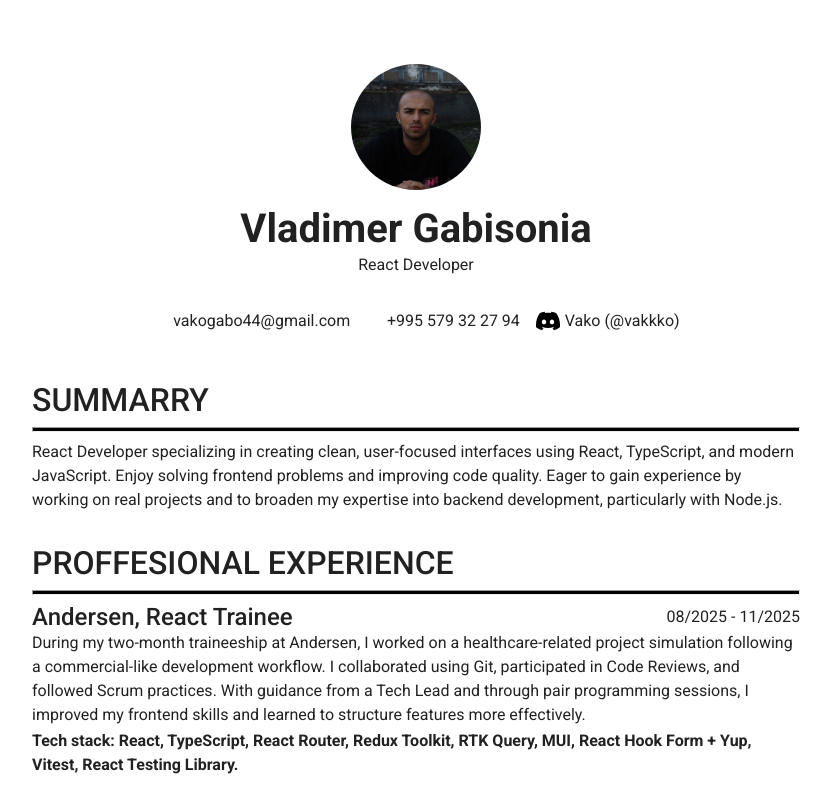
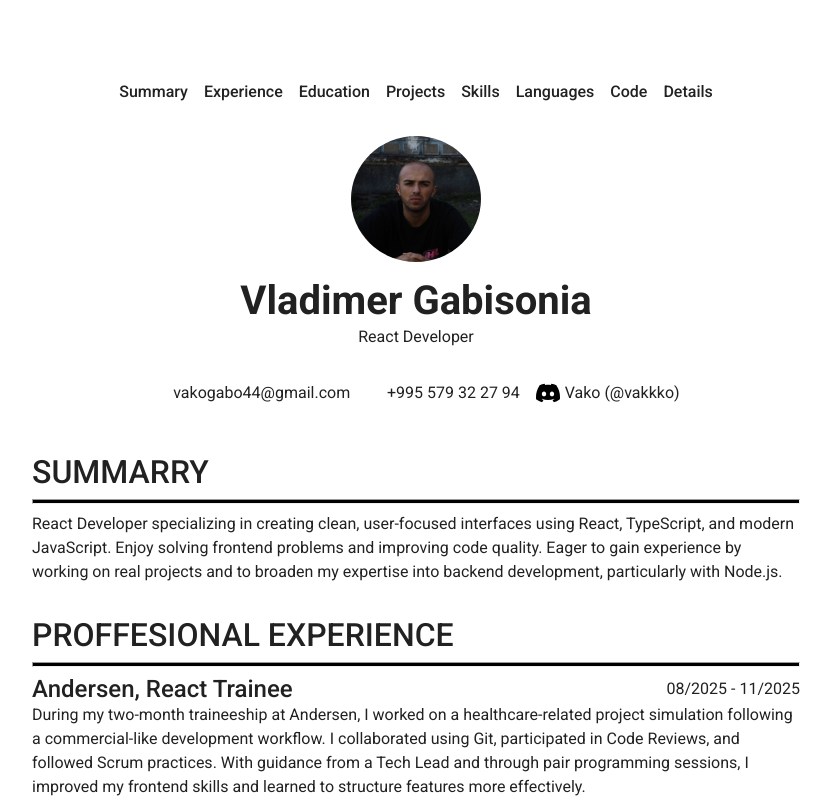
Before and after one commit to vakkko/rsschool-cv, a React (Vite) app in the folder cv/: page / in a window 1280 px wide. Shown: the top 800 px of the page, without its empty margins (224-1055 px from the left). Built offline with nearby package versions, Linux system fonts and the light colour scheme; some icons are missing.

Commit message:
feat: add semantic nav element for page navigation

```diff
--- a/cv/src/components/Footer/Footer.styles.ts
+++ b/cv/src/components/Footer/Footer.styles.ts
@@ -8,7 +8,7 @@ export const footerContentStyles: SxProps<Theme> = {
     width: "20rem",
   },
 
-  "& > nav > ul": {
+  "& > ul": {
     display: "flex",
     flexDirection: "column",
     gap: "0.5rem",
--- a/cv/src/components/Footer/Footer.tsx
+++ b/cv/src/components/Footer/Footer.tsx
@@ -11,9 +11,8 @@ import { footerContentStyles, linkStyle, yearStyles } from "./Footer.styles";
 
 const Footer: React.FC = () => {
   return (
-    <Box component={"footer"} sx={footerContentStyles}>
+    <Box id="details" component={"footer"} sx={footerContentStyles}>
       <SectionHeader title="DETAILS " />
-      <Box component={"nav"}>
       <Box component={"ul"}>
         <Box component="li">
           <Typography
@@ -47,7 +46,6 @@ const Footer: React.FC = () => {
         </Box>
       </Box>
     </Box>
-    </Box>
   );
 };
 
--- a/cv/src/components/Header/Header.tsx
+++ b/cv/src/components/Header/Header.tsx
@@ -10,10 +10,12 @@ import {
   imgStyles,
   nameAndPositionStyles,
 } from "./Header.styles";
+import Navigation from "./Navigation/Navigation";
 
 const Header: React.FC = () => {
   return (
     <Box sx={headerStyles} component="header">
+      <Navigation />
       <Box
         component="img"
         sx={imgStyles}
--- /dev/null
+++ b/cv/src/components/Header/Navigation/Navigation.styles.ts
@@ -0,0 +1,11 @@
+import type { SxProps, Theme } from "@mui/material";
+
+export const navigaitonStyles: SxProps<Theme> = {
+  "& > ul": {
+    display: "flex",
+    gap: "1rem",
+  },
+  a: {
+    fontWeight: 500,
+  },
+};
--- /dev/null
+++ b/cv/src/components/Header/Navigation/Navigation.tsx
@@ -0,0 +1,57 @@
+import React from "react";
+
+import Box from "@mui/material/Box";
+import Typography from "@mui/material/Typography";
+
+import { navigaitonStyles } from "./Navigation.styles";
+
+const Navigation: React.FC = () => {
+  return (
+    <Box sx={navigaitonStyles} component="nav">
+      <Box component="ul">
+        <Box component="li">
+          <Typography component="a" href="#summary">
+            Summary
+          </Typography>
+        </Box>
+        <Box component="li">
+          <Typography component="a" href="#proffesional-experience">
+            Experience
+          </Typography>
+        </Box>
+        <Box component="li">
+          <Typography component="a" href="#education">
+            Education
+          </Typography>
+        </Box>
+        <Box component="li">
+          <Typography component="a" href="#projects">
+            Projects
+          </Typography>
+        </Box>
+        <Box component="li">
+          <Typography component="a" href="#skills">
+            Skills
+          </Typography>
+        </Box>
+        <Box component="li">
+          <Typography component="a" href="#languages">
+            Languages
+          </Typography>
+        </Box>
+        <Box component="li">
+          <Typography component="a" href="#code-example">
+            Code
+          </Typography>
+        </Box>
+        <Box component="li">
+          <Typography component="a" href="#details">
+            Details
+          </Typography>
+        </Box>
+      </Box>
+    </Box>
+  );
+};
+
+export default Navigation;
--- a/cv/src/components/MainContent/CodeExample/CodeExample.tsx
+++ b/cv/src/components/MainContent/CodeExample/CodeExample.tsx
@@ -9,7 +9,7 @@ import { codeContainer, solutionStyles } from "./CodeExamples.styles";
 
 const CodeExample: React.FC = () => {
   return (
-    <Box component={"section"}>
+    <Box id="code-example" component={"section"}>
       <SectionHeader title="CODE EXAMPLE" />
       <Box sx={codeContainer}>
         <Typography component={"pre"}>
--- a/cv/src/components/MainContent/Education/Education.tsx
+++ b/cv/src/components/MainContent/Education/Education.tsx
@@ -8,7 +8,7 @@ import OrganizationAndDate from "../Experience/CompanyTitle/OrganizationAndDate"
 
 const Education: React.FC = () => {
   return (
-    <Box component={"section"}>
+    <Box id="education" component={"section"}>
       <SectionHeader title="EDUCATION" />
       <Box>
         <OrganizationAndDate companyName="Bitcamp" date="06/2024 - 01/2025" />
--- a/cv/src/components/MainContent/Experience/Experience.tsx
+++ b/cv/src/components/MainContent/Experience/Experience.tsx
@@ -9,7 +9,7 @@ import Typography from "@mui/material/Typography";
 
 const Experience: React.FC = () => {
   return (
-    <Box component={"section"}>
+    <Box component={"section"} id="proffesional-experience">
       <SectionHeader title="PROFFESIONAL EXPERIENCE" />
       <OrganizationAndDate
         companyName="Andersen"
--- a/cv/src/components/MainContent/Languages/Languages.tsx
+++ b/cv/src/components/MainContent/Languages/Languages.tsx
@@ -9,7 +9,7 @@ import { languageContainer, languageStyles } from "./Language.styles";
 
 const Languages: React.FC = () => {
   return (
-    <Box component={"section"}>
+    <Box id="languages" component={"section"}>
       <SectionHeader title="LANGUAGES" />
       <Box sx={languageContainer}>
         <Typography component={"span"} sx={languageStyles}>
--- a/cv/src/components/MainContent/Projects/Projects.tsx
+++ b/cv/src/components/MainContent/Projects/Projects.tsx
@@ -7,7 +7,7 @@ import Project from "./Project/Project";
 
 const Projects: React.FC = () => {
   return (
-    <Box component={"section"}>
+    <Box id="projects" component={"section"}>
       <SectionHeader title="PROJECTS" />
       <Project
         projectName="RedSeam Clothing"
--- a/cv/src/components/MainContent/Summary/Summary.tsx
+++ b/cv/src/components/MainContent/Summary/Summary.tsx
@@ -6,7 +6,7 @@ import SectionHeader from "./SectionHeader/SectionHeader";
 
 const Summary: React.FC = () => {
   return (
-    <Box component={"section"}>
+    <Box id="summary" component={"section"}>
       <SectionHeader title="SUMMARRY" />
       <Typography component="p">
         React Developer specializing in creating clean, user-focused interfaces
```
Lines whose indentation alone changed are shown as unchanged.
